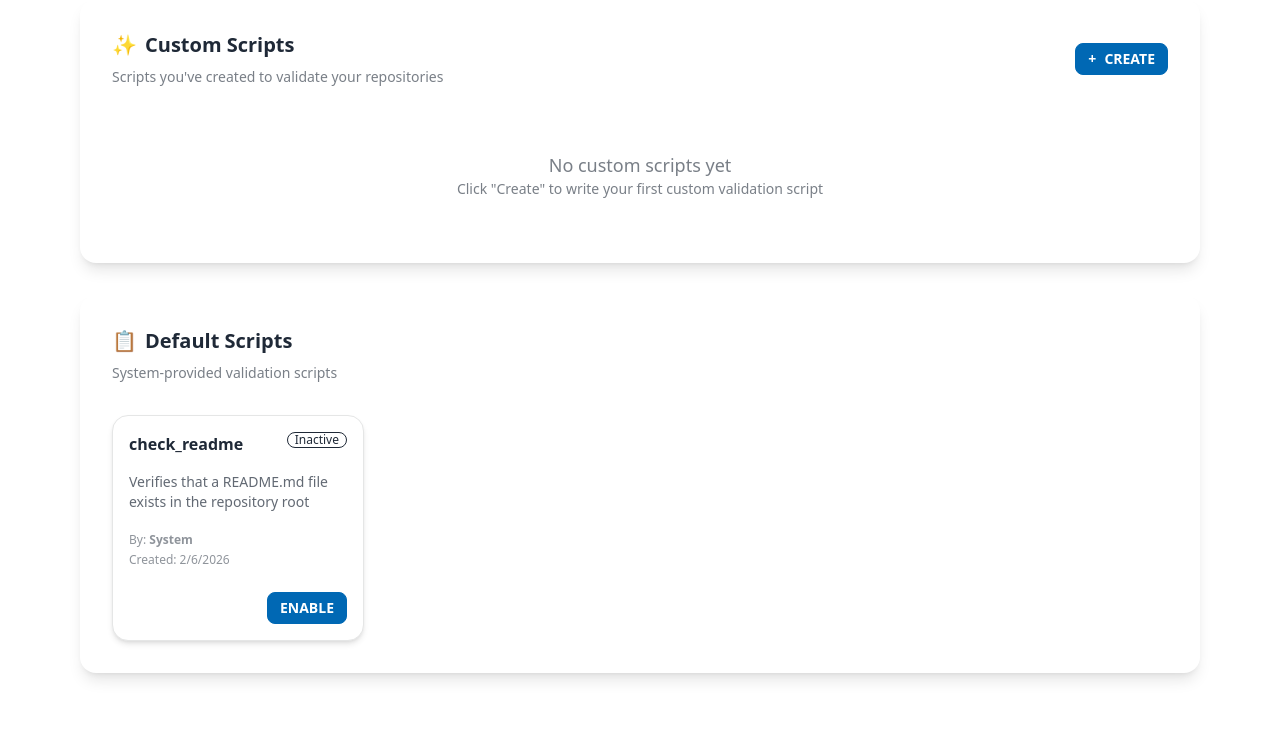
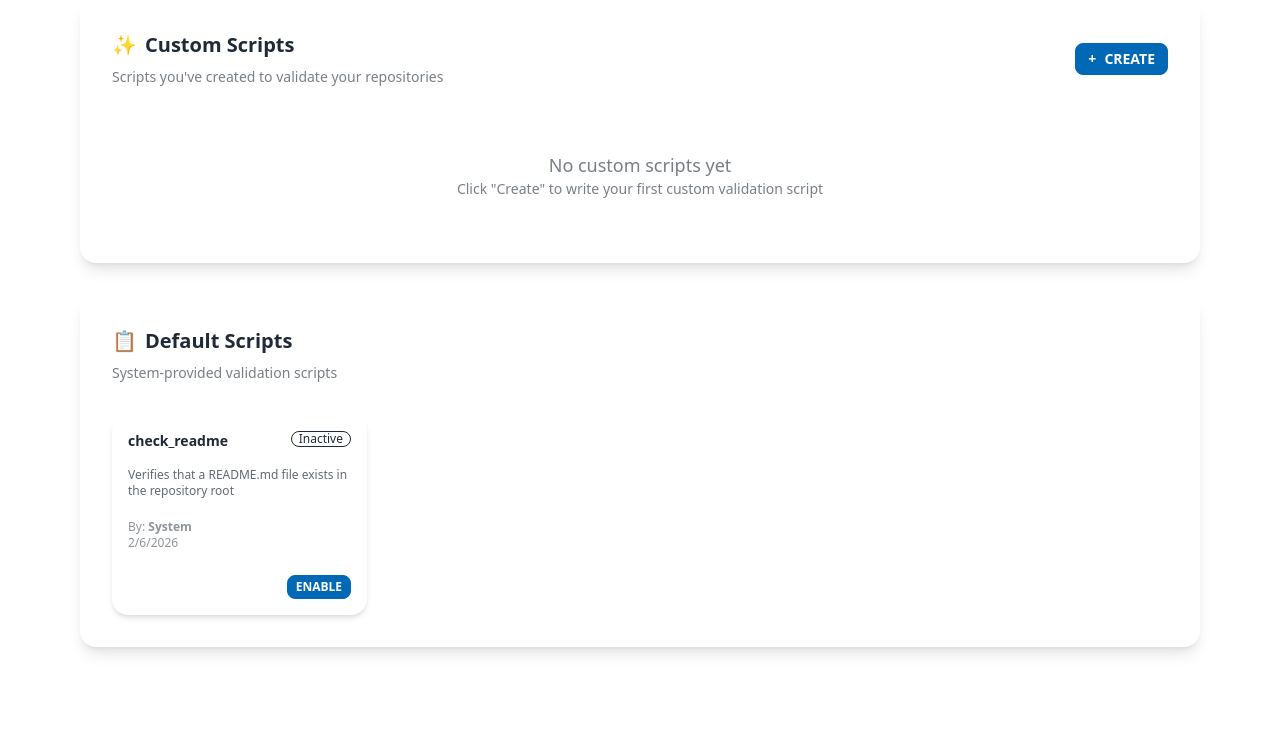
Before and after one commit to kkirchheim/aegis, a Flask app: page /scripts in a window 1280 px wide. Shown: the part 265-1002 px from the top of the page. After the commit the page ends 919 px from the top, so only its background shows below. Run offline with Flask 3, Linux system fonts and the light colour scheme; the visitor is signed in with stand-in values (Sample User, id 1); data comes from the database, SQL or seed files in the repository; some libraries are stand-ins or nearby versions.

Commit message:
Redesign scripts page to match aspects page exactly
Layout changes:
- Restructure HTML to match aspects.html structure exactly
- Page header with emoji, title, and description
- Error alert, loading state, content state sections
- Custom Scripts section with Create button in header
- Default Scripts section with description in header
- Grid uses gap-3 (not gap-4) to match aspects

Card styling:
- Cleaner, simpler cards without border
- Card title using smaller text-sm
- Compact metadata section
- Consistent action buttons

JavaScript updates:
- Change grid gap from 4 to 3
- Simplify card template
- Make Edit button label shorter and action buttons compact
- Match aspects card rendering exactly

Result: Scripts page is now visually consistent with Aspects page

```diff
--- a/static/scripts.js
+++ b/static/scripts.js
@@ -127,15 +127,15 @@ function renderScripts() {
     } else {
         customScriptsContainer.style.display = 'grid';
         emptyCustomScripts.style.display = 'none';
-        customScriptsContainer.className = 'grid grid-cols-1 sm:grid-cols-2 lg:grid-cols-3 xl:grid-cols-4 gap-4';
+        customScriptsContainer.className = 'grid grid-cols-1 sm:grid-cols-2 lg:grid-cols-3 xl:grid-cols-4 gap-3';
         customScriptsContainer.innerHTML = customScripts.map(renderScriptCard).join('');
     }
 
     // Render default scripts
-    defaultScriptsContainer.className = 'grid grid-cols-1 sm:grid-cols-2 lg:grid-cols-3 xl:grid-cols-4 gap-4';
+    defaultScriptsContainer.className = 'grid grid-cols-1 sm:grid-cols-2 lg:grid-cols-3 xl:grid-cols-4 gap-3';
     defaultScriptsContainer.innerHTML = defaultScripts.length > 0
         ? defaultScripts.map(renderScriptCard).join('')
-        : '<p class="text-base-content/50">No default scripts available</p>';
+        : '<p class="text-base-content/50 text-center py-8">No default scripts available</p>';
 }
 
 function renderScriptCard(script) {
@@ -148,21 +148,27 @@ function renderScriptCard(script) {
     const createdDate = new Date(script.created_at).toLocaleDateString();
 
     return `
-        <div class="card bg-base-100 shadow-md hover:shadow-lg transition-shadow border border-base-300">
+        <div class="card bg-base-100 shadow-md hover:shadow-lg transition-all">
             <div class="card-body p-4">
+                <!-- Header: Name + Badge -->
                 <div class="flex items-start justify-between gap-2 mb-2">
-                    <h3 class="card-title text-base flex-1">${escapeHtml(script.name)}</h3>
+                    <h3 class="card-title text-sm flex-1">${escapeHtml(script.name)}</h3>
                     ${statusBadge}
                 </div>
 
-                ${script.description ? `<p class="text-sm text-base-content/70 mb-3">${escapeHtml(script.description)}</p>` : '<p class="text-sm text-base-content/50 italic mb-3">No description</p>'}
+                <!-- Description -->
+                <p class="text-xs text-base-content/70 mb-3">
+                    ${script.description ? escapeHtml(script.description) : '<span class="text-base-content/50 italic">No description</span>'}
+                </p>
 
-                <div class="text-xs text-base-content/50 mb-4 space-y-1">
+                <!-- Metadata -->
+                <div class="text-xs text-base-content/50 mb-4">
                     <div>By: <strong>${escapeHtml(script.created_by)}</strong></div>
-                    <div>Created: ${createdDate}</div>
+                    <div>${createdDate}</div>
                 </div>
 
-                <div class="card-actions justify-end gap-1 flex-wrap">
+                <!-- Actions -->
+                <div class="card-actions justify-end gap-1">
                     ${actionButtons}
                 </div>
             </div>
@@ -174,20 +180,20 @@ function renderScriptActions(script) {
     if (script.is_default) {
         // Default scripts: only enable/disable
         if (script.is_active) {
-            return `<button class="btn btn-sm btn-outline btn-xs" onclick="deactivateScript('${script.script_hash}')">Disable</button>`;
+            return `<button class="btn btn-xs btn-outline" onclick="deactivateScript('${script.script_hash}')">Disable</button>`;
         } else {
-            return `<button class="btn btn-sm btn-primary btn-xs" onclick="activateScript('${script.script_hash}')">Enable</button>`;
+            return `<button class="btn btn-xs btn-primary" onclick="activateScript('${script.script_hash}')">Enable</button>`;
         }
     } else {
         // User scripts: enable/disable + edit + delete
         const toggleBtn = script.is_active
-            ? `<button class="btn btn-sm btn-outline btn-xs" onclick="deactivateScript('${script.script_hash}')">Disable</button>`
-            : `<button class="btn btn-sm btn-primary btn-xs" onclick="activateScript('${script.script_hash}')">Enable</button>`;
+            ? `<button class="btn btn-xs btn-outline" onclick="deactivateScript('${script.script_hash}')">Disable</button>`
+            : `<button class="btn btn-xs btn-primary" onclick="activateScript('${script.script_hash}')">Enable</button>`;
 
         return `
-            <button class="btn btn-sm btn-info btn-xs" onclick="openEditModal('${script.script_hash}')">Edit</button>
+            <button class="btn btn-xs" onclick="openEditModal('${script.script_hash}')">Edit</button>
             ${toggleBtn}
-            <button class="btn btn-sm btn-error btn-xs" onclick="deleteScript('${script.script_hash}')">Delete</button>
+            <button class="btn btn-xs btn-error" onclick="deleteScript('${script.script_hash}')">Del</button>
         `;
     }
 }
--- a/templates/scripts.html
+++ b/templates/scripts.html
@@ -103,7 +103,7 @@
                             </button>
                         </div>
 
-                        <div class="grid grid-cols-1 gap-3" id="custom-scripts">
+                        <div class="grid grid-cols-1 sm:grid-cols-2 lg:grid-cols-3 xl:grid-cols-4 gap-3" id="custom-scripts">
                             <!-- Loaded via JS -->
                         </div>
 
@@ -128,7 +128,7 @@
                             <p class="text-sm text-base-content/60 mt-2">System-provided validation scripts</p>
                         </div>
 
-                        <div class="grid grid-cols-1 gap-3" id="default-scripts">
+                        <div class="grid grid-cols-1 sm:grid-cols-2 lg:grid-cols-3 xl:grid-cols-4 gap-3" id="default-scripts">
                             <!-- Loaded via JS -->
                         </div>
                     </div>
@@ -153,17 +153,18 @@
                 <!-- Script Name -->
                 <div class="form-control">
                     <label class="label">
-                        <span class="label-text font-semibold">Script Name *</span>
+                        <span class="label-text font-semibold">Script Name <span class="text-error">*</span></span>
                     </label>
                     <input
                         id="scriptName"
                         type="text"
                         placeholder="e.g., verify_tests, check_documentation"
                         class="input input-bordered w-full"
+                        maxlength="255"
                         required
                     />
                     <label class="label">
-                        <span class="label-text-alt text-base-content/60">A short name for your script</span>
+                        <span class="label-text-alt">1-255 characters</span>
                     </label>
                 </div>
 
@@ -176,21 +177,19 @@
                         id="scriptDescription"
                         placeholder="What does this script check? (e.g., Validates that all tests are in /tests directory)"
                         class="textarea textarea-bordered w-full h-20"
+                        rows="3"
                     ></textarea>
-                    <label class="label">
-                        <span class="label-text-alt text-base-content/60">Briefly explain what this script validates</span>
-                    </label>
                 </div>
 
                 <!-- Script Code -->
                 <div class="form-control">
                     <label class="label">
-                        <span class="label-text font-semibold">Script Code *</span>
+                        <span class="label-text font-semibold">Script Code <span class="text-error">*</span></span>
                     </label>
                     <textarea
                         id="scriptText"
                         placeholder="#!/bin/bash&#10;# Your validation script here&#10;test -f README.md && exit 0 || exit 1"
-                        class="textarea textarea-bordered font-mono text-xs w-full h-40"
+                        class="textarea textarea-bordered font-mono text-sm w-full h-40"
                         required
                     ></textarea>
                     <label class="label">
```
